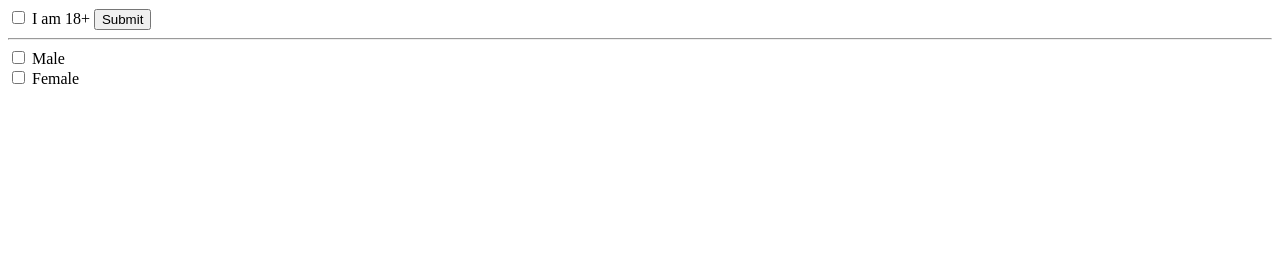
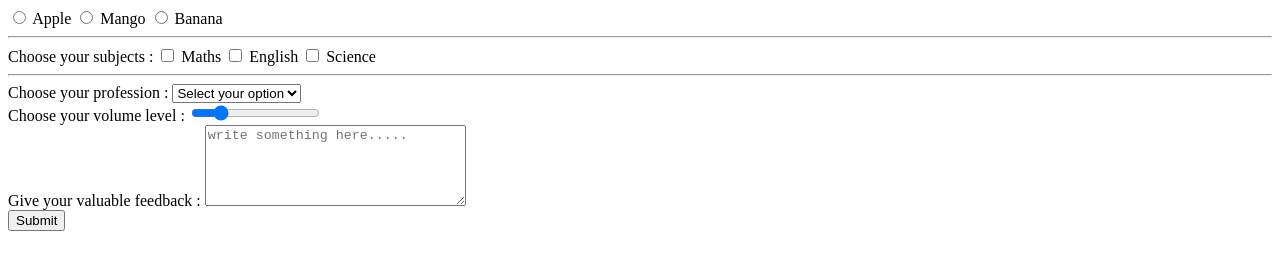
Before and after one commit to nandkishor-mandal/Delta-7.0-HTML, a plain HTML site: page Chapter_05/practice_2.html in a window 1280 px wide. Drawn offline with Linux system fonts and the light colour scheme.

```diff
--- a/Chapter_05/practice_2.html
+++ b/Chapter_05/practice_2.html
@@ -7,17 +7,46 @@
 </head>
 <body>
     <form action="/server">
-        <input type="checkbox" name="age" id="age">
-        <label for="age">I am 18+</label>
-        <button type="submit">Submit</button>
-    </form>
-    <hr>
-    <form action="#">
-        <input type="checkbox" name="male" id="gender">
-        <label for="gender">Male</label>
-        <br>
-        <input type="checkbox" name="female" id="gender">
-        <label for="gender">Female</label>
+        <div>
+            <input type="radio" name="fruit" id="apple" value="apple">
+            <label for="apple">Apple</label>
+            <input type="radio" name="fruit" id="mango" value="mango">
+            <label for="mango">Mango</label>
+            <input type="radio" name="fruit" id="banana" value="banana">
+            <label for="banana">Banana</label>
+        </div>
+        <hr>
+
+        <div>
+            Choose your subjects :
+            <input type="checkbox" name="subject" id="maths" value="maths">
+            <label for="maths">Maths</label>
+            <input type="checkbox" name="subject" id="english" value="english">
+            <label for="english">English</label>
+            <input type="checkbox" name="subject" id="science" value="science">
+            <label for="science">Science</label>
+        </div>
+        <hr>
+
+        <div>
+            Choose your profession :
+            <select name="profession" id="profession">
+                <option value="" selected>Select your option</option>
+                <option value="stu">Student</option>
+                <option value="dev">Developer</option>
+            </select>
+        </div>
+
+        <div>
+            <label for="vol">Choose your volume level : </label>
+            <input type="range" name="vol" id="vol" min="0" max="100" value="20" step="5">
+        </div>
+
+        <div>
+            <label for="feedback">Give your valuable feedback : </label>
+            <textarea name="feedback" id="feedback" placeholder="write something here....." rows="5" cols="30"></textarea>
+        </div>
+        <button>Submit</button>
     </form>
 </body>
 </html>
```
Also changed, not shown: Chapter_05/practice_3.html (added, +33 -0 lines).
